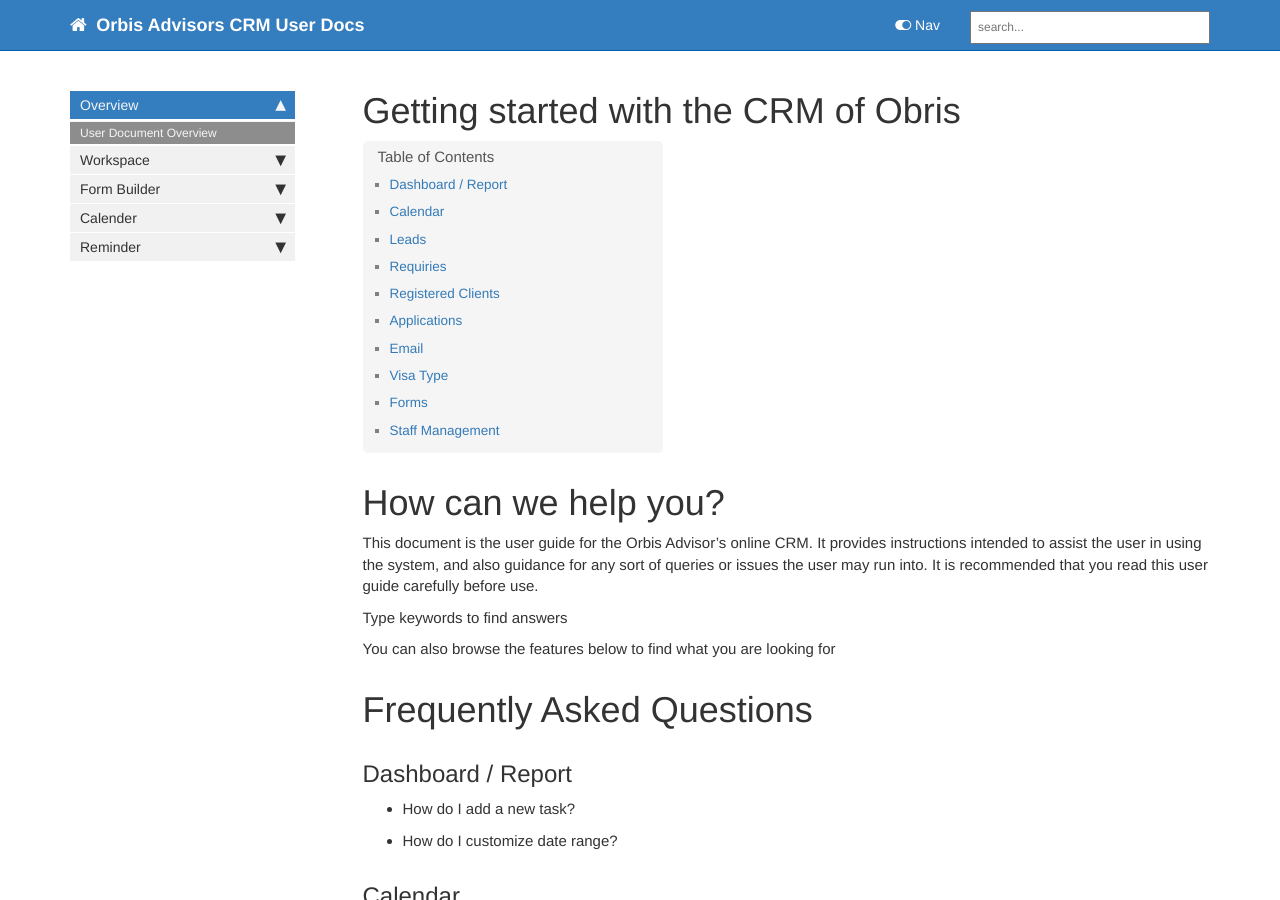
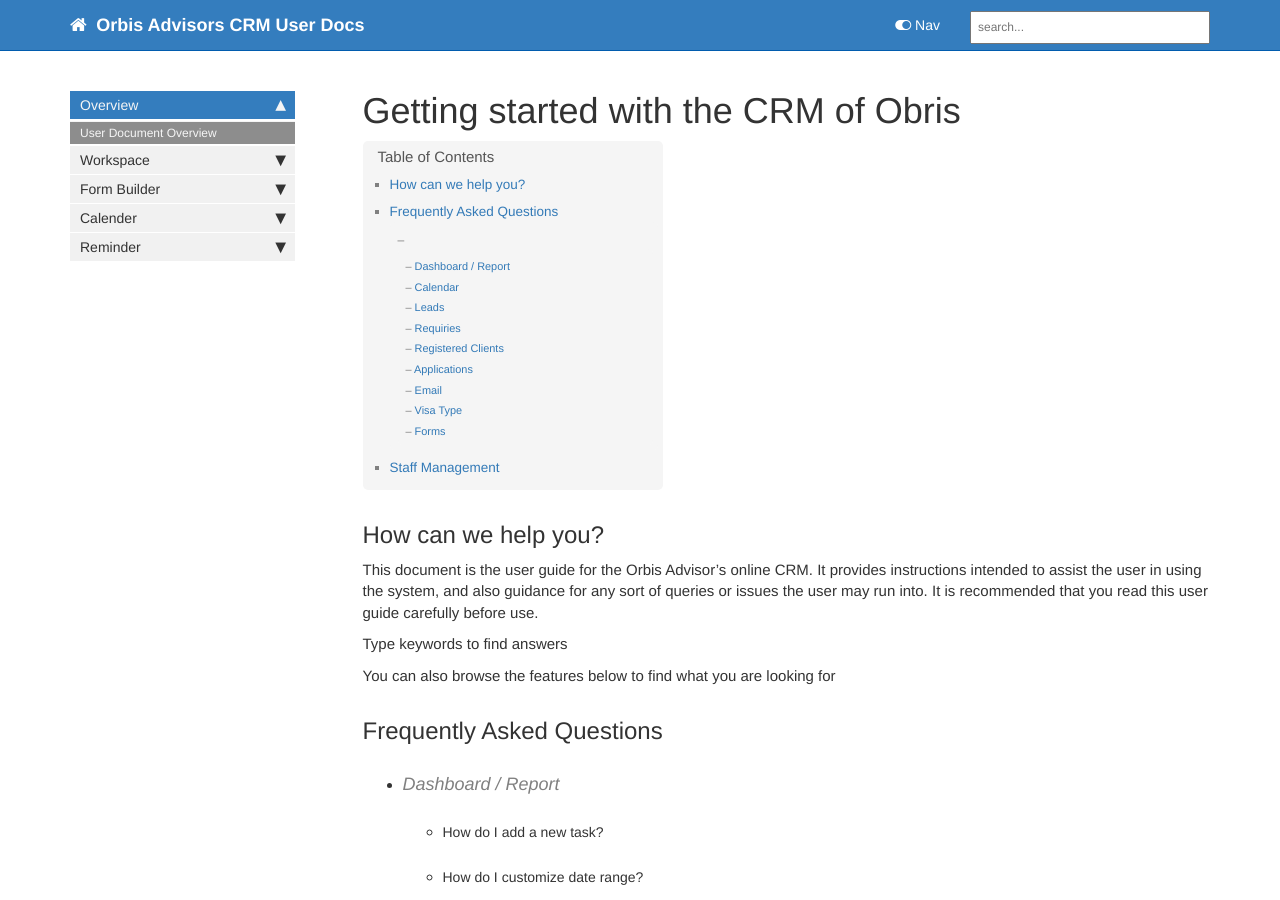
Before and after one commit to ndkhaivn/orbiscrm, a Jekyll site: the page built from index.md, in a window 1280 px wide and 900 px high. Built offline with Jekyll 4.4.1, drawn with Linux system fonts in a browser that asks for light colours; comment, search, counter and statistics services are not loaded.

```diff
--- a/index.md
+++ b/index.md
@@ -6,71 +6,71 @@
 
 ---
 
-# How can we help you?
+## How can we help you?
 This document is the user guide for the Orbis Advisor’s online CRM. It provides instructions intended to assist the user in using the system, and also guidance for any sort of queries or issues the user may run into. It is recommended that you read this user guide carefully before use.
 
 Type keywords to find answers
 
 You can also browse the features below to find what you are looking for
 
-# Frequently Asked Questions
+## Frequently Asked Questions
 
-## Dashboard / Report
-* How do I add a new task?
-* How do I customize date range?
+* #### Dashboard / Report
+  * ##### How do I add a new task?
+  * ##### How do I customize date range?
 
-## Calendar
-* How do I add a new event (more quickly) by dragging?
-* How do I link an event to a client?
+* #### Calendar
+  * ##### How do I add a new event (more quickly) by dragging?
+  * ##### How do I link an event to a client?
 
-## Leads
-* How do I close a lead?
-* How do I reopen a closed lead?
-* How do I add/edit a note of a lead?
+* #### Leads
+  * ##### How do I close a lead?
+  * ##### How do I reopen a closed lead?
+  * ##### How do I add/edit a note of a lead?
 
-## Requiries
-* How do I create an account for client from an enquiry?
-* How do I edit/save information in an enquiry?
-* How do I add/edit a note of an enquiry?
-* How do I add a new application in an enquiry?
+* #### Requiries
+  * ##### How do I create an account for client from an enquiry?
+  * ##### How do I edit/save information in an enquiry?
+  * ##### How do I add/edit a note of an enquiry?
+  * ##### How do I add a new application in an enquiry?
 
-## Registered Clients
-* How do I edit/save information for a registered client?
-* How do I add/edit a note for a registered client?
-* How do I add a new application for a registered client?
+* #### Registered Clients
+  * ##### How do I edit/save information for a registered client?
+  * ##### How do I add/edit a note for a registered client?
+  * ##### How do I add a new application for a registered client?
 
-## Applications
-* How do I add/edit the reference number for an application?
-* How do I change the status of an application?
-* Handle Application
-  - Progress
-  - Form
-  - Note
-  - Invoices
+* #### Applications
+  * ##### How do I add/edit the reference number for an application?
+  * ##### How do I change the status of an application?
+  * ##### Handle Application
+    * ###### Progress
+    * ###### Form
+    * ###### Note
+    * ###### Invoices
 
-## Email
-* How do I edit/save a field (footer) of emails?
-* How do I add/edit/delete an email template?
-* How do I insert client information inside an email template?
-* How do I send an email to a client?
-* How do I preview an email?
+* #### Email
+  * ##### How do I edit/save a field (footer) of emails?
+  * ##### How do I add/edit/delete an email template?
+  * ##### How do I insert client information inside an email template?
+  * ##### How do I send an email to a client?
+  * ##### How do I preview an email?
 
-## Visa Type
-* How do I add/edit/(delete?) a visa type?
+* #### Visa Type
+  * ##### How do I add/edit/(delete?) a visa type?
 
-## Forms
-* How do I add/rename/duplicate/test/delete a form?
-* How do I add/duplicate/remove a component in a form?
-* How do I make a component become compulsory (required)/ unique?
-* How do I configure a question to only display/hide based on a user’s response to a previous question?
-* How do I change title/theme(colour) of a page(panel) in a form?
-* How do I add multiple components(columns) in a same row?
-* How do I add/edit a select(drop box) component?
-* How do I add/edit an email component?
-* How do I add/edit a【date picker】component?
-* How do I make the day before month in component?
+* #### Forms
+  * ##### How do I add/rename/duplicate/test/delete a form?
+  * ##### How do I add/duplicate/remove a component in a form?
+  * ##### How do I make a component become compulsory (required)/ unique?
+  * ##### How do I configure a question to only display/hide based on a user’s response to a previous question?
+  * ##### How do I change title/theme(colour) of a page(panel) in a form?
+  * ##### How do I add multiple components(columns) in a same row?
+  * ##### How do I add/edit a select(drop box) component?
+  * ##### How do I add/edit an email component?
+  * ##### How do I add/edit a【date picker】component?
+  * ##### How do I make the day before month in component?
 
 
 ## Staff Management
-* How do I add a new staff?
-* How do I deactivate/reactivate a staff?
+  * ##### How do I add a new staff?
+  * ##### How do I deactivate/reactivate a staff?
```
